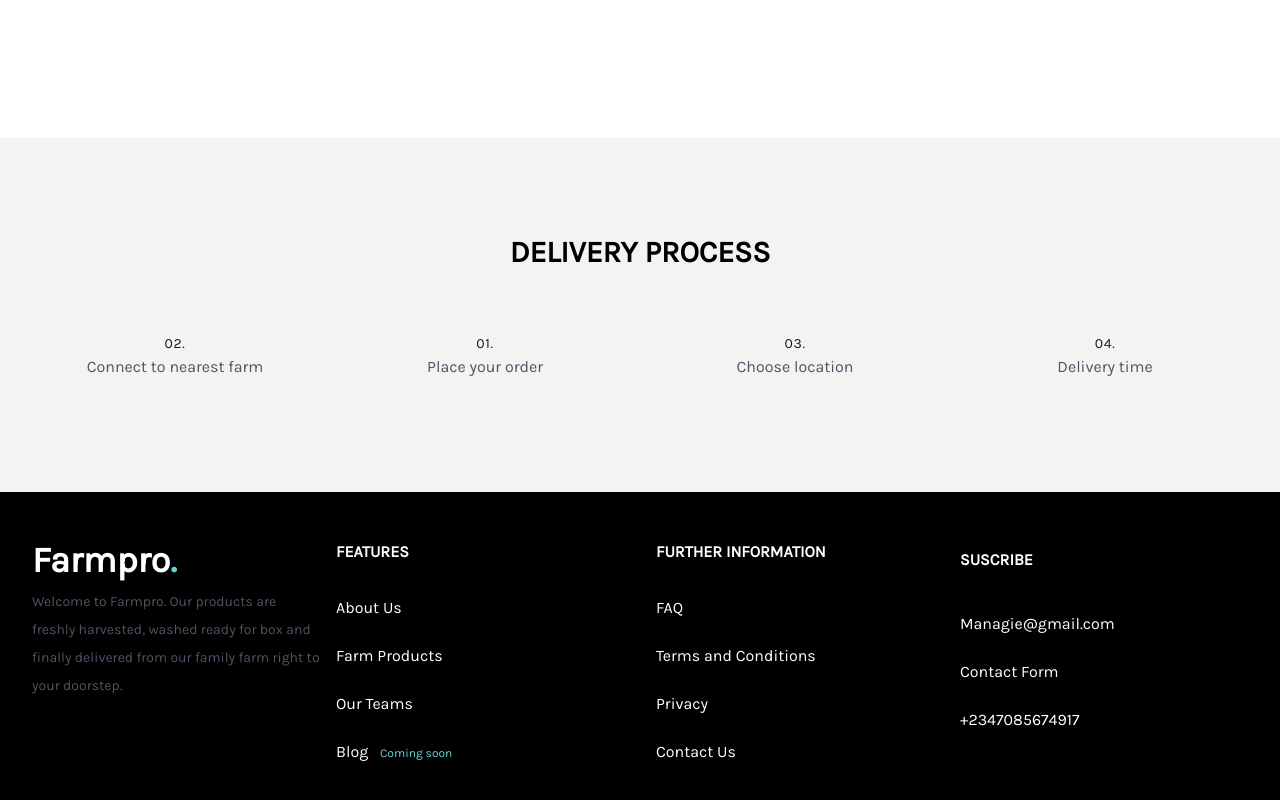
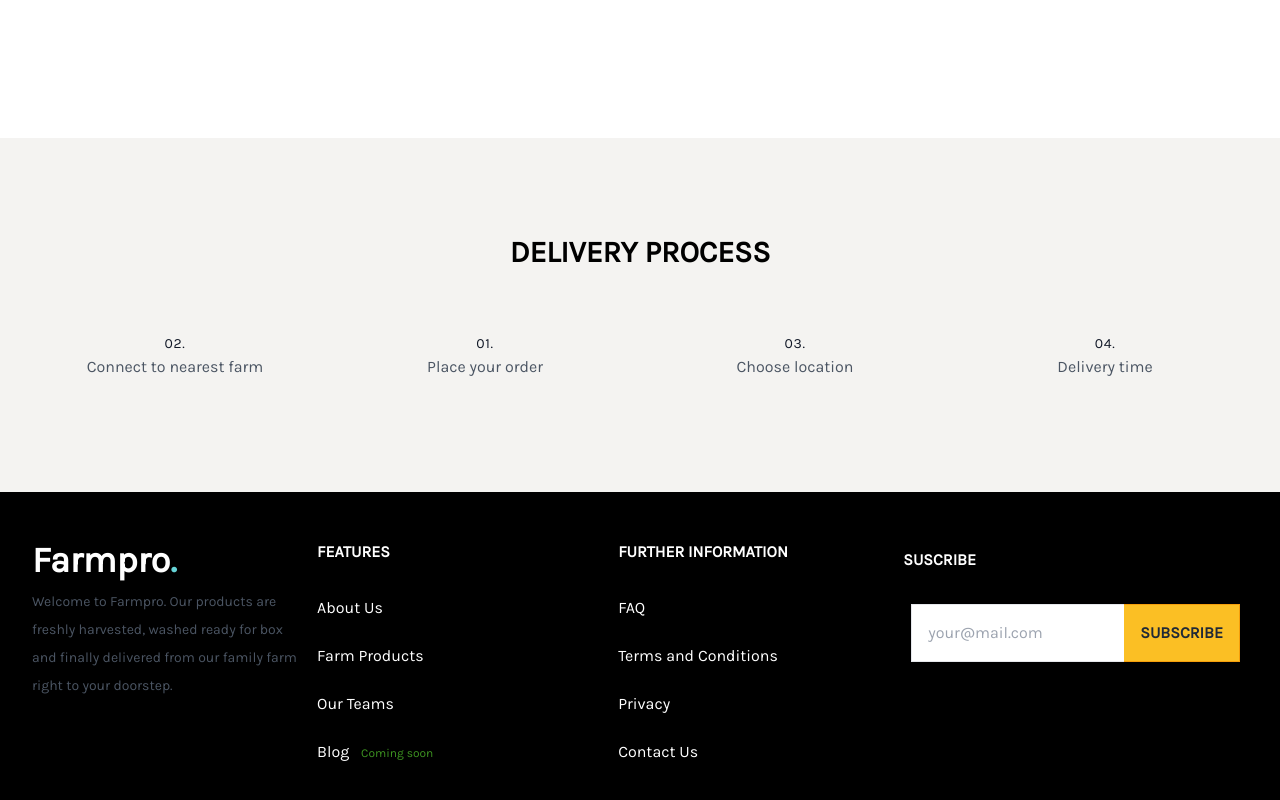
Before and after one commit to Emilsone/product, a Vue app: page / in a window 1280 px wide. Shown: the part 624-1424 px from the top of the page. Built offline with nearby package versions, Linux system fonts and the light colour scheme; some icons are missing.

Commit message:
create suscribe page

```diff
--- a/src/components/Footer.vue
+++ b/src/components/Footer.vue
@@ -7,21 +7,14 @@
         <div class="flex-1 px-4 py-6">
           <p class="uppercase md:mb-6 font-bold">Features</p>
           <ul class="list-reset mb-6">
-
             <li class="mt-2 block mr-2 md:block md:mr-0 py-2">
               <a href="#" class="no-underline">About Us </a>
             </li>
-             <li class="mt-2 inline-block mr-2 md:block md:mr-0 py-2">
-              <a href="#" class="no-underline"
-                >Farm Products
-                </a
-              >
+            <li class="mt-2 inline-block mr-2 md:block md:mr-0 py-2">
+              <a href="#" class="no-underline">Farm Products </a>
             </li>
             <li class="mt-2 inline-block mr-2 md:block md:mr-0 py-2">
-              <a href="#" class="no-underline"
-                >Our Teams
-               </a
-              >
+              <a href="#" class="no-underline">Our Teams </a>
             </li>
             <li class="mt-2 block mr-2 md:block md:mr-0 py-2">
               <a href="#" class="no-underline"
@@ -42,25 +35,29 @@
             <li class="mt-2 block mr-2 md:block md:mr-0 py-2">
               <a href="#" class="no-underline">Privacy</a>
             </li>
-             <li class="mt-2 block mr-2 md:block md:mr-0 py-2">
+            <li class="mt-2 block mr-2 md:block md:mr-0 py-2">
               <a href="#" class="no-underline">Contact Us</a>
             </li>
           </ul>
         </div>
 
-        <div class="flex-1  mb-6  py-6">
+        <div class="flex-1 mb-6 py-6">
           <p class="uppercase md:mb-6 font-bold py-2">Suscribe</p>
-          <ul class="list-reset mb-6">
-            <li class="mt-2 block mr-2 md:block md:mr-0 py-2">
-              <a href="#" class="no-underline">Managie@gmail.com</a>
-            </li>
-            <li class="mt-2 block mr-2 md:block md:mr-0 py-2">
-              <a href="#" class="no-underline">Contact Form</a>
-            </li>
-            <li class="mt-2 block mr-2 md:block md:mr-0 py-2">
-              <a href="#" class="no-underline">+2347085674917</a>
-            </li>
-          </ul>
+          <!-- component -->
+          <div>
+            <form class="m-2 flex">
+              <input
+                class="p-4 border-t mr-0 border-b border-l text-gray-800 border-gray-200 bg-white"
+                placeholder="your@mail.com"
+              />
+              <button
+                class="px-4 bg-yellow-400 text-gray-800 font-bold p-4 uppercase border-yellow-500 border-t border-b border-r"
+              >
+                Subscribe
+              </button>
+            </form>
+          </div>
+
         </div>
       </div>
       <!-- <FooterInfo /> -->
@@ -85,6 +82,10 @@ export default {
   color: white;
 }
 .blog-text {
-  color: #66d4d7;
+  color: #3d9421;
+}
+.btn-sign {
+  background-color: #3d9421;
+  border-radius: 8px;
 }
 </style>
```
